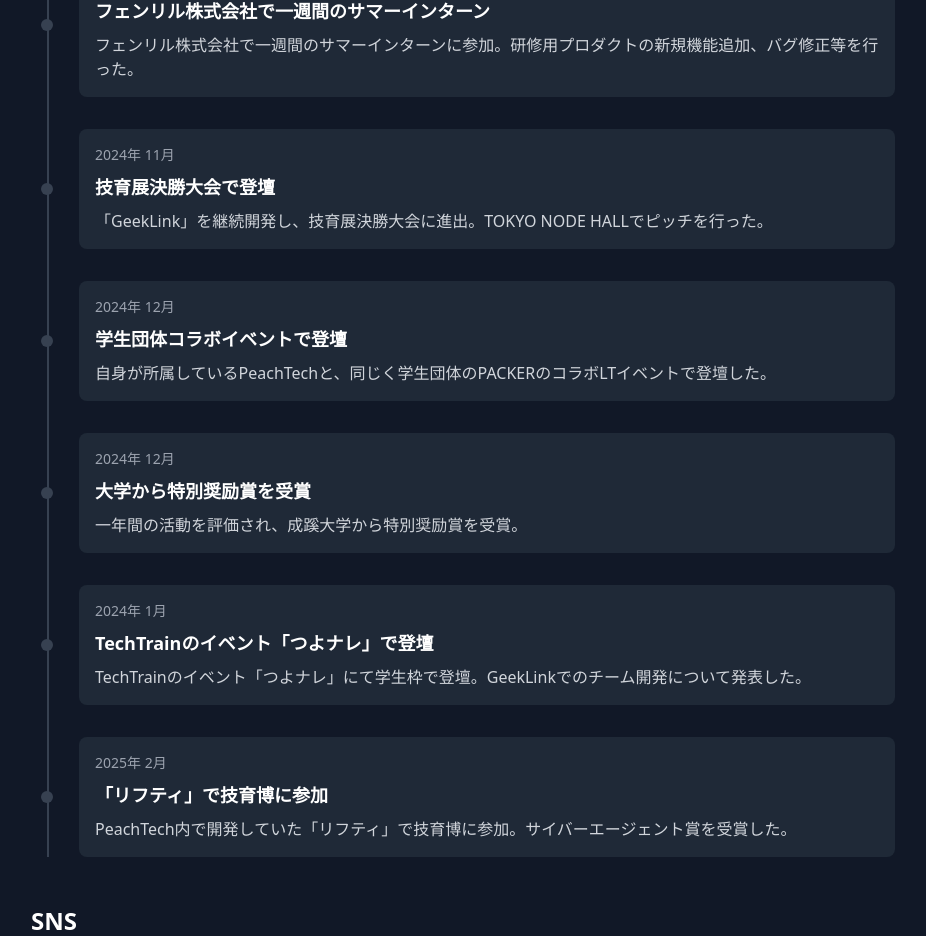
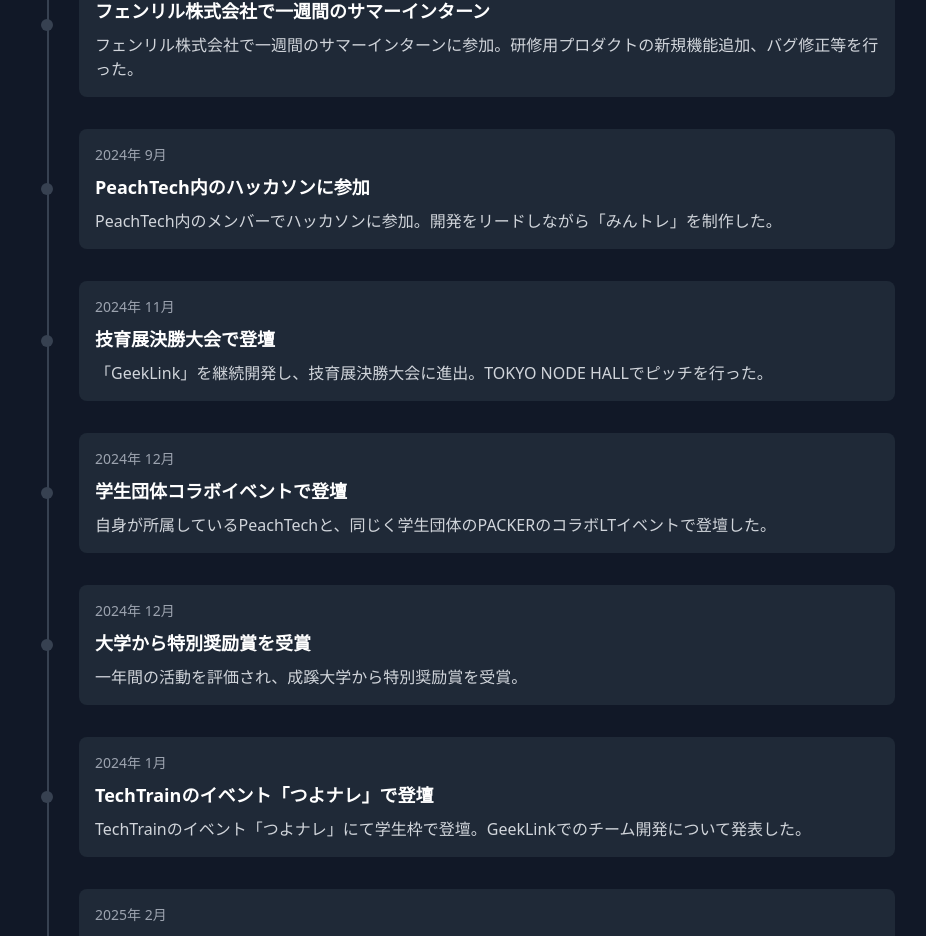
Before and after one commit to na2kera/portfolio, a Nuxt app: page /about in a window 1280 px wide. Shown: the part 3185-4121 px from the top of the page, without its empty margins (177-1103 px from the left). Built offline with nearby package versions, Linux system fonts and the light colour scheme.

Commit message:
経歴の追加

```diff
--- a/data/profile.ts
+++ b/data/profile.ts
@@ -145,6 +145,12 @@ export const profile: Profile = {
         "フェンリル株式会社で一週間のサマーインターンに参加。研修用プロダクトの新規機能追加、バグ修正等を行った。",
     },
     {
+      date: "2024年 9月",
+      title: "PeachTech内のハッカソンに参加",
+      description:
+        "PeachTech内のメンバーでハッカソンに参加。開発をリードしながら「みんトレ」を制作した。",
+    },
+    {
       date: "2024年 11月",
       title: "技育展決勝大会で登壇",
       description:
```
